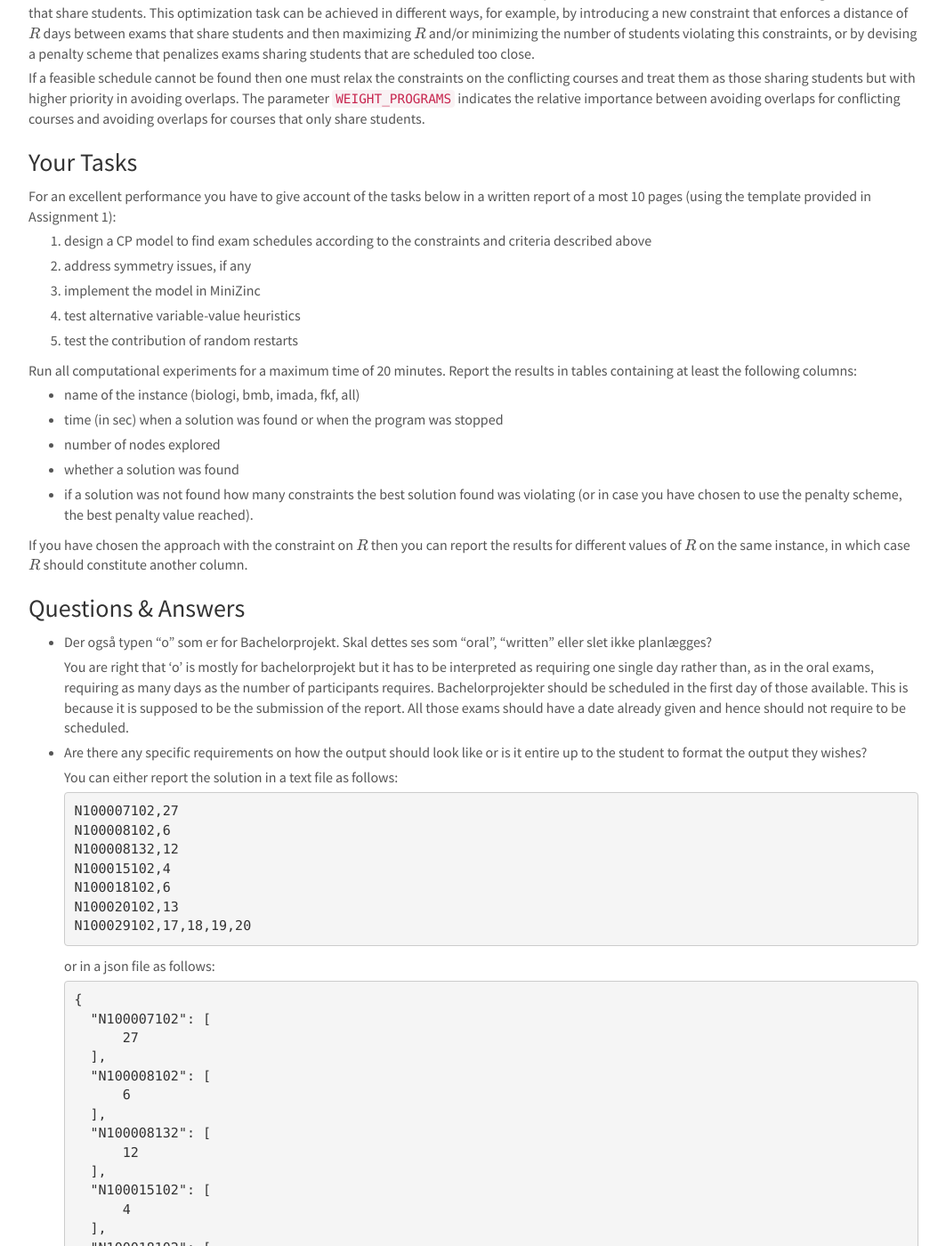
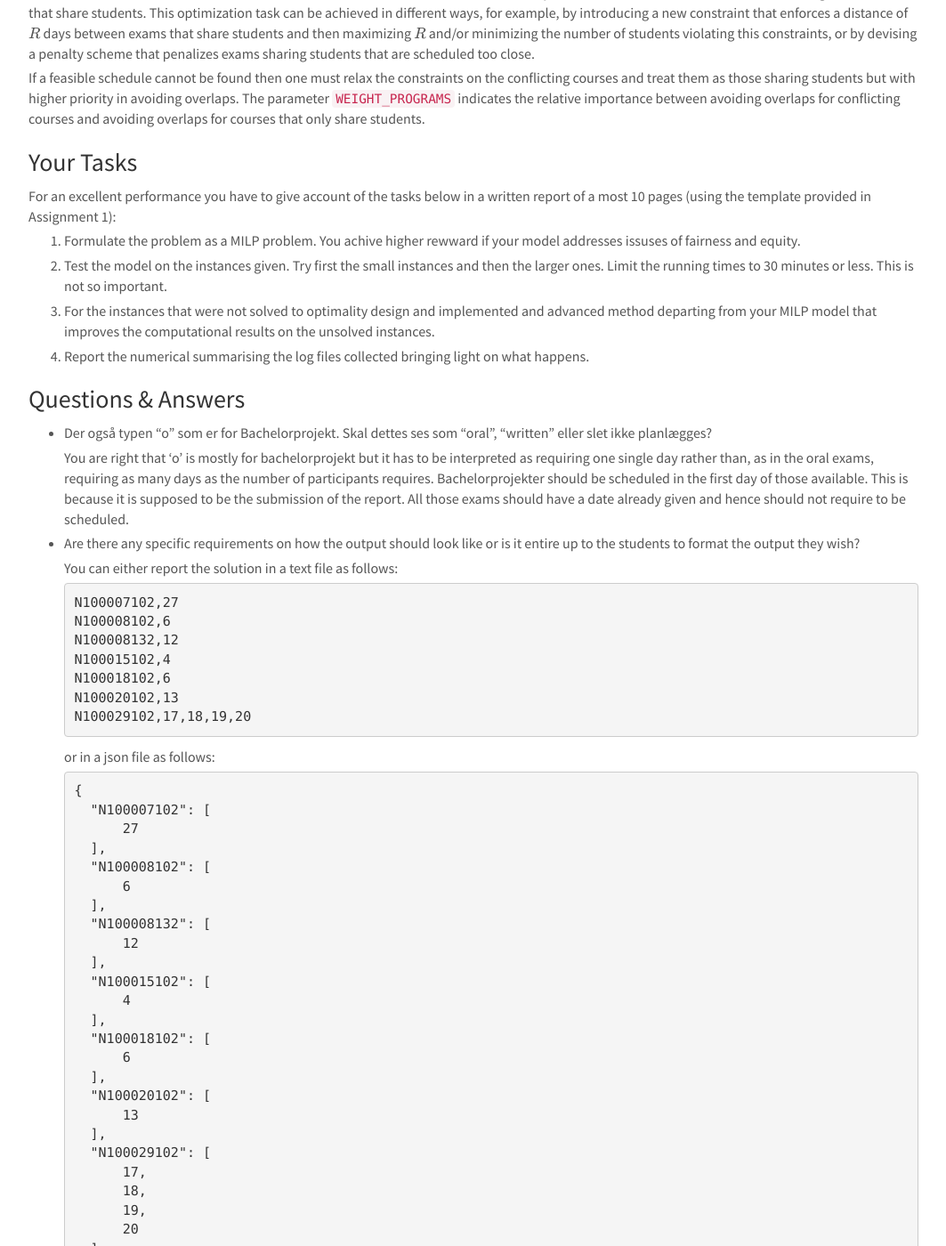
Before and after one commit to DM872/dm872.github.io, a Jekyll site: the page built from _posts/2022-05-30-exams.md, in a window 1280 px wide and 1400 px high, scrolled down 1319 px. Shown: the whole window at 89% size, without its empty margins (108-1171 px from the left). Built offline with Jekyll 4.4.1, drawn with Linux system fonts in a browser that asks for light colours; nearby versions of some CDN libraries; formulas are drawn with MathJax 3; a script that is not in the unit is left out; comment, search, counter and statistics services are not loaded; some of the changed text lies outside the part shown.

Commit message:
corrected asg1

```diff
--- a/_posts/2022-05-30-exams.md
+++ b/_posts/2022-05-30-exams.md
@@ -131,40 +131,23 @@ For an excellent performance you have to give account of the tasks below
 in a written report of a most 10 pages (using the template provided in
 Assignment 1):
 
-1.  design a CP model to find exam schedules according to the
-    constraints and criteria described above
+1.  Formulate the problem as a MILP problem. You achive higher rewward
+    if your model addresses issuses of fairness and equity.
 
-2.  address symmetry issues, if any
+2.  Test the model on the instances given. Try first the small instances
+    and then the larger ones. Limit the running times to 30 minutes or
+    less. This is not so important.
 
-3.  implement the model in MiniZinc
+3.  For the instances that were not solved to optimality design and
+    implemented and advanced method departing from your MILP model that
+    improves the computational results on the unsolved instances.
 
-4.  test alternative variable-value heuristics
 
-5.  test the contribution of random restarts
-
-Run all computational experiments for a maximum time of 20 minutes.
-Report the results in tables containing at least the following columns:
-
--   name of the instance (biologi, bmb, imada, fkf, all)
-
--   time (in sec) when a solution was found or when the program was
-    stopped
-
--   number of nodes explored
-
--   whether a solution was found
-
--   if a solution was not found how many constraints the best solution
-    found was violating (or in case you have chosen to use the penalty
-    scheme, the best penalty value reached).
-
-If you have chosen the approach with the constraint on $R$ then you can
-report the results for different values of $R$ on the same instance, in
-which case $R$ should constitute another column.
+4.  Report the numerical summarising the log files collected bringing
+    light on what happens.
 
 
 ### Questions & Answers
-
 
 
 - Der også typen "o" som er for Bachelorprojekt. Skal dettes ses som
@@ -180,7 +163,7 @@ which case $R$ should constitute another column.
 
 
 - Are there any specific requirements on how the output should look like
-  or is it entire up to the student to format the output they wishes?
+  or is it entire up to the students to format the output they wish?
 
 
   You can either report the solution in a text file as follows:
@@ -270,15 +253,14 @@ which case $R$ should constitute another column.
 
 
 - Note that you if you find infeasible instances it might be good having
-  a look at what are the reasons for infeasibility. In MiniZinc it is
-  possible to find the Miminum Unsatisfiable Subset of constraints that
-  makes a problem unsatisfiable. see Chap 3.7 from the MiniZinc
-  manual. Known possible infeasibility issues in E20: `conflicting`
-  includes the exam itself; the exams B560001102 and B560003102 share a
-  single student (5a51dabaaa908176c2b9be887a688afd) but are also both
-  preassigned to start at day 4. Are welcome to resolve issues of this
-  type by changing the instance data, (eg, removing that student or one
-  of the exams). However, in doing this operation seek to apply the
+  a look at what are the reasons for infeasibility. In Gurobi you can
+  try: `Model.computeIIS()` which compute an Irreducible Inconsistent Subsystem (IIS).
+  Known possible infeasibility issues in E20: `conflicting` includes the
+  exam itself; the exams B560001102 and B560003102 share a single
+  student (5a51dabaaa908176c2b9be887a688afd) but are also both
+  preassigned to start at day 4. You are welcome to resolve issues of
+  this type by changing the instance data, (eg, removing that student or
+  one of the exams). However, in doing this operation seek to apply the
   minimal impact on the instance.
 
 
```
Also changed, not shown: other parts of _posts/2022-05-30-exams.md (+1 -1 lines).
